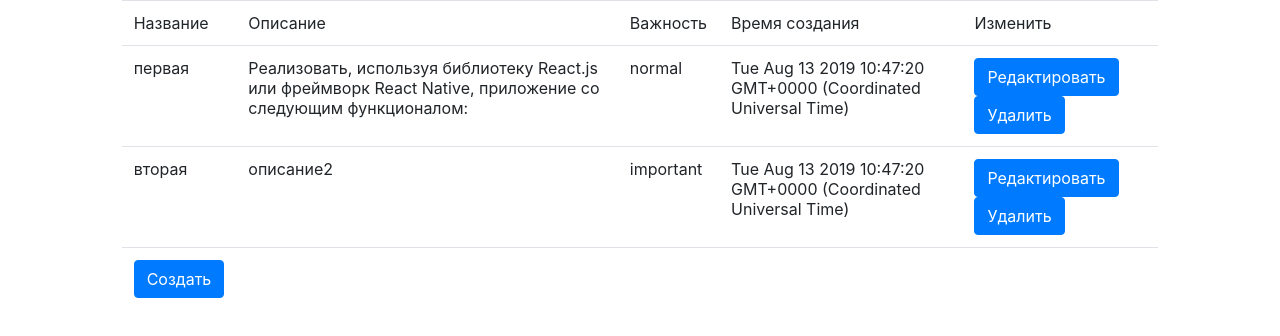
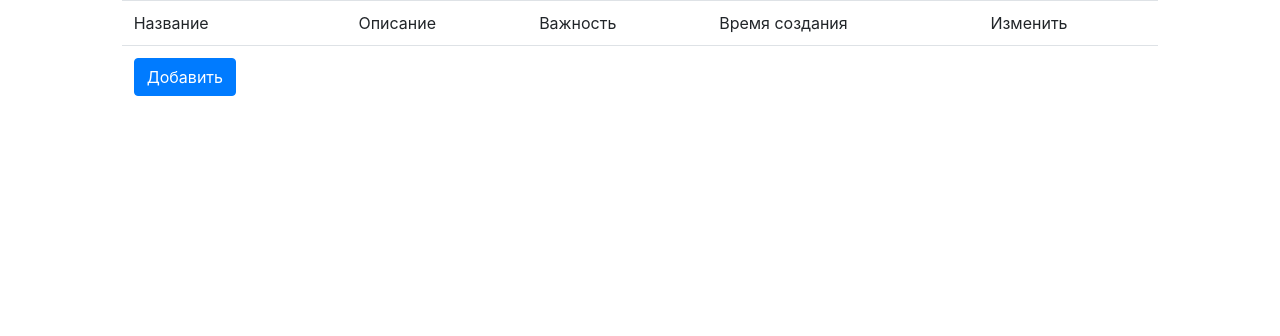
Before and after one commit to Traveler59/integral-test, a React app: page / in a window 1280 px wide. Shown: the top 336 px of the page. Built offline with nearby package versions, Linux system fonts and the light colour scheme.

Commit message:
Добавлен Redux, редактура задач

```diff
--- a/src/actions/TaskActions.js
+++ b/src/actions/TaskActions.js
@@ -0,0 +1,31 @@
+// @flow
+import type {
+  Store,
+  Dispatch,
+} from 'redux';
+
+import type { Task } from '../types/types';
+
+import {
+  ADD_TASK, EDIT_TASK, DELETE_TASK,
+} from './types';
+
+import type {
+  TaskActionTypes,
+} from './types';
+
+
+export const addTask = (task: Task): TaskActionTypes => ({
+  type: ADD_TASK,
+  task,
+});
+
+export const editTask = (task: Task): TaskActionTypes => ({
+  type: EDIT_TASK,
+  task,
+});
+
+export const deleteTask = (id: string): TaskActionTypes => ({
+  type: DELETE_TASK,
+  id,
+});
--- a/src/actions/types.js
+++ b/src/actions/types.js
@@ -0,0 +1,25 @@
+// @flow
+import type { Task } from '../types/types';
+
+export const ADD_TASK = 'ADD_TASK';
+
+export const EDIT_TASK = 'EDIT_TASK';
+
+export const DELETE_TASK = 'DELETE_TASK';
+
+export interface AddTaskAction {
+  type: typeof ADD_TASK;
+  task: Task;
+}
+
+export interface EditTaskAction {
+  type: typeof EDIT_TASK;
+  task: Task;
+}
+
+export interface DeleteTaskAction {
+  type: typeof DELETE_TASK;
+  id: string;
+}
+
+export type TaskActionTypes = AddTaskAction | EditTaskAction | DeleteTaskAction;
--- a/src/components/TaskCreator.js
+++ b/src/components/TaskCreator.js
@@ -9,17 +9,13 @@ import { DayPicker } from 'react-day-picker';
 
 import 'react-day-picker/lib/style.css';
 
-type Importance = 'normal' | 'important' | 'critical';
+import type { Task, Importance } from '../types/types';
 
-interface Task {
-  name: string,
-  discription: string,
-  importance: Importance,
-  dueDate: Date | null;
-  dueTime: number | null;
-}
+const newUniqueId = () => `_${Math.random().toString(36).substr(2, 9)}`;
+
 
 interface TaskCreatorProps{
+  addTask: (task: Task) => void;
 }
 
 interface TaskCreatorState{
@@ -49,14 +45,32 @@ export default class TaskCreator extends React.Component<TaskCreatorProps, TaskC
     { ...this.state, dueTime: t },
   )
 
+  addTask = () => {
+    const { dueDate, dueTime } = this.state;
+
+    const dueTimeMoment: moment | null = (dueDate && dueTime)
+      ? moment(dueDate.setHours(dueTime))
+      : null;
+    this.props.addTask({
+      name: this.state.taskName,
+      discription: this.state.taskDiscription,
+      importance: this.state.importance,
+      dueDateTime: dueTimeMoment,
+      id: newUniqueId(),
+    });
+  }
+
   constructor(props: TaskCreatorProps) {
     super(props);
+
+    const dueDate: Date | null = null;
+    const dueTime: number | null = null;
     this.state = {
       taskName: '',
       taskDiscription: '',
       importance: 'normal',
-      dueDate: null,
-      dueTime: null,
+      dueDate,
+      dueTime,
     };
   }
 
@@ -107,7 +121,7 @@ export default class TaskCreator extends React.Component<TaskCreatorProps, TaskC
         </Dropdown>
         </td>
         <td>
-          <Button>Сохранить</Button>
+          <Button onClick={() => { this.addTask(); }}>Сохранить</Button>
         </td>
       </tr>
     );
--- a/src/components/Tasks.js
+++ b/src/components/Tasks.js
@@ -1,51 +1,54 @@
 // @flow
 import React from 'react';
-import PropTypes from 'prop-types';
-import moment from 'moment';
 import { Col, Table, Button } from 'react-bootstrap';
 import TaskCreator from './TaskCreator';
+import TaskEditor from './TaskEditor';
+
+import type { Task } from '../types/types';
 
 import './Tasks.scss';
 
-type Importance = 'normal' | 'important' | 'critical';
 
-interface Task {
-  name: string,
-  discription: string,
-  importance: Importance,
-  dueDate: string | null;
-  dueTime: number | null;
+interface Props {
+  tasks: Task[];
+  addTask: (task: Task) => void;
+  editTask: (task: Task) => void;
+  deleteTask: (id: string) => void;
 }
-
-interface TaskProps{}
 
 interface TaskState{
     creatingNewOne: boolean;
-    tasks: Task[];
+    editingTaskId: string;
 }
 
-export default class Tasks extends React.Component<TaskProps, TaskState> {
-  constructor(props: TaskProps) {
+export default class Tasks extends React.Component<Props, TaskState> {
+  constructor(props: Props) {
     super(props);
     this.state = {
       creatingNewOne: false,
-      tasks: [
-        {
-          name: 'первая', discription: 'Реализовать, используя библиотеку React.js или фреймворк React Native, приложение со следующим функционалом:', importance: 'normal', dueDate: Date(), dueTime: 10
-        },
-        {
-          name: 'вторая', discription: 'описание2', importance: 'important', dueDate: Date(), dueTime: 11,
-        },
-      ],
+      editingTaskId: '',
     };
   }
 
   cancelCreating = () => this.setState({ ...this.state, creatingNewOne: false });
 
-  createNew = () => this.setState({ ...this.state, creatingNewOne: true });
+  startCreateNew = () => this.setState({ ...this.state, creatingNewOne: true });
+
+  addTask = (task: Task) => {
+    this.props.addTask(task);
+    this.setState({ ...this.state, creatingNewOne: false });
+  }
+
+  startEditTask = (id: string) => this.setState({ ...this.state, editingTaskId: id });
+
+  editTask = (task: Task) => {
+    this.props.editTask(task);
+    this.setState({ ...this.state, editingTaskId: '' });
+  }
 
   render() {
-    const { creatingNewOne, tasks } = this.state;
+    const { creatingNewOne, editingTaskId } = this.state;
+    const { tasks } = this.props;
 
     return (
       <Col id='main' lg={{ span: 10, offset: 1 }}>
@@ -60,27 +63,28 @@ export default class Tasks extends React.Component<TaskProps, TaskState> {
             </tr>
           </thead>
           <tbody>
-            {tasks.map((t, i) => (
-              <tr key={i}>
+            {tasks.map((t) => (t.id === editingTaskId
+              ? <TaskEditor key={t.id} task={t} editTask={this.editTask}/>
+              : <tr key={t.id}>
                 <td >{t.name}</td>
                 <td >{t.discription}</td>
                 <td >{t.importance}</td>
-                <td >{t.dueDate}</td>
+                <td >{!!t.dueDateTime && t.dueDateTime.format('DD MM   HH:mm:ss')}</td>
                 <td >
-                <Button>Редактировать</Button> {' '}
-                <Button>Удалить</Button>
+                <Button onClick={() => this.startEditTask(t.id)}>Редактировать</Button> {' '}
+                <Button onClick={() => this.props.deleteTask(t.id)}>Удалить</Button>
                 </td>
               </tr>
             ))}
             {creatingNewOne
-              ? <TaskCreator />
+              ? <TaskCreator addTask={this.addTask} />
               : <tr>
                   <td >
-                    <Button onClick={() => this.createNew()}>Создать</Button>
+                    <Button onClick={() => this.startCreateNew()}>Добавить</Button>
                   </td>
-                  <td ></td>
-                  <td ></td>
-                  <td ></td>
+                  <td></td>
+                  <td></td>
+                  <td></td>
                   <td></td>
               </tr>}
           </tbody>
@@ -89,6 +93,3 @@ export default class Tasks extends React.Component<TaskProps, TaskState> {
     );
   }
 }
-
-Tasks.propTypes = {
-};
--- a/src/containers/App.js
+++ b/src/containers/App.js
@@ -1,15 +1,51 @@
 // @flow
 import React from 'react';
+import PropTypes from 'prop-types';
 import { connect } from 'react-redux';
+import { bindActionCreators } from 'redux';
 
+import { addTask, editTask, deleteTask } from '../actions/TaskActions';
 import Tasks from '../components/Tasks';
+import type { State, Task } from '../types/types';
 
-class App extends React.Component<{}, {}> {
+
+interface Props {
+  tasks: Task[];
+  addNewTask: (task: Task) => void;
+  changeTask: (task: Task) => void;
+  removeTask: (id: string) => void;
+}
+
+class App extends React.Component<Props, {}> {
+  static propTypes = {
+    tasks: PropTypes.array.isRequired,
+    addNewTask: PropTypes.func.isRequired,
+    changeTask: PropTypes.func.isRequired,
+    removeTask: PropTypes.func.isRequired,
+  }
+
   render() {
+    const {
+      tasks, addNewTask, changeTask, removeTask,
+    } = this.props;
     return <div>
-      <Tasks />
+      <Tasks tasks={tasks} addTask={addNewTask} editTask={changeTask} deleteTask={removeTask} />
     </div>;
   }
 }
 
-export default connect<*, *, *, *, *, *>((state) => ({ state }), {})(App);
+
+const mapStateToProps = (state: *) => ({
+  tasks: state.tasks.tasks,
+});
+
+const mapDispatchToProps = (dispatch: *) => ({
+  addNewTask: bindActionCreators(addTask, dispatch),
+  changeTask: bindActionCreators(editTask, dispatch),
+  removeTask: bindActionCreators(deleteTask, dispatch),
+});
+
+export default connect<*, *, *, *, *, *>(
+  mapStateToProps,
+  mapDispatchToProps,
+)(App);
--- a/src/reducers/tasks.js
+++ b/src/reducers/tasks.js
@@ -1,19 +1,40 @@
 // @flow
+import type { TaskActionTypes } from '../actions/types';
+
+import type { Task } from '../types/types';
+
+import {
+  ADD_TASK, EDIT_TASK, DELETE_TASK,
+} from '../actions/types';
+
 const initialState = {
-
+  tasks: [],
 };
 
-interface AppState{}
-
-interface AppAction{
-  type: string
+interface AppState {
+  tasks: Task[]
 }
 
-const tasks = (state:AppState = initialState, action: AppAction) => {
+
+const tasksReducer = (state: AppState = initialState, action: TaskActionTypes) => {
+  const { tasks } = state;
   switch (action.type) {
+    case ADD_TASK: {
+      const newTasks = [...tasks, action.task];
+      return { ...state, tasks: newTasks };
+    }
+    case EDIT_TASK: {
+      const i = tasks.findIndex((t) => t.id === action.task.id);
+      tasks[i] = action.task;
+      return { ...state, tasks };
+    }
+    case DELETE_TASK: {
+      const newTasks: Task[] = tasks.filter((t) => t.id !== action.id);
+      return { ...state, tasks: newTasks };
+    }
     default:
       return state;
   }
 };
 
-export default tasks;
+export default tasksReducer;
--- a/src/store/configureStore.js
+++ b/src/store/configureStore.js
@@ -1,13 +1,11 @@
 // @flow
-// import thunk from 'redux-thunk';
-import { createStore, applyMiddleware } from 'redux';
+import { createStore } from 'redux';
 import rootReducer from '../reducers';
 
+import type { State } from '../types/types';
 
-const middleware = [];
-
-const configureStore = (initialState: any) => {
-  const store = createStore<*, *, *>(rootReducer, initialState, applyMiddleware(...middleware));
+const configureStore = (initialState: State) => {
+  const store = createStore<*, *, *>(rootReducer, window.__REDUX_DEVTOOLS_EXTENSION__ && window.__REDUX_DEVTOOLS_EXTENSION__());
   return store;
 };
 
--- /dev/null
+++ b/src/types/types.js
@@ -0,0 +1,16 @@
+// @flow
+import type moment from 'moment';
+
+export type Importance = 'normal' | 'important' | 'critical';
+
+export type Task = {
+  name: string,
+  discription: string,
+  importance: Importance,
+  dueDateTime: moment | null;
+  id: string;
+}
+
+export type State = {
+  tasks: Task[];
+}
```
Also changed, not shown: src/components/TaskEditor.js (+30 -10 lines).
